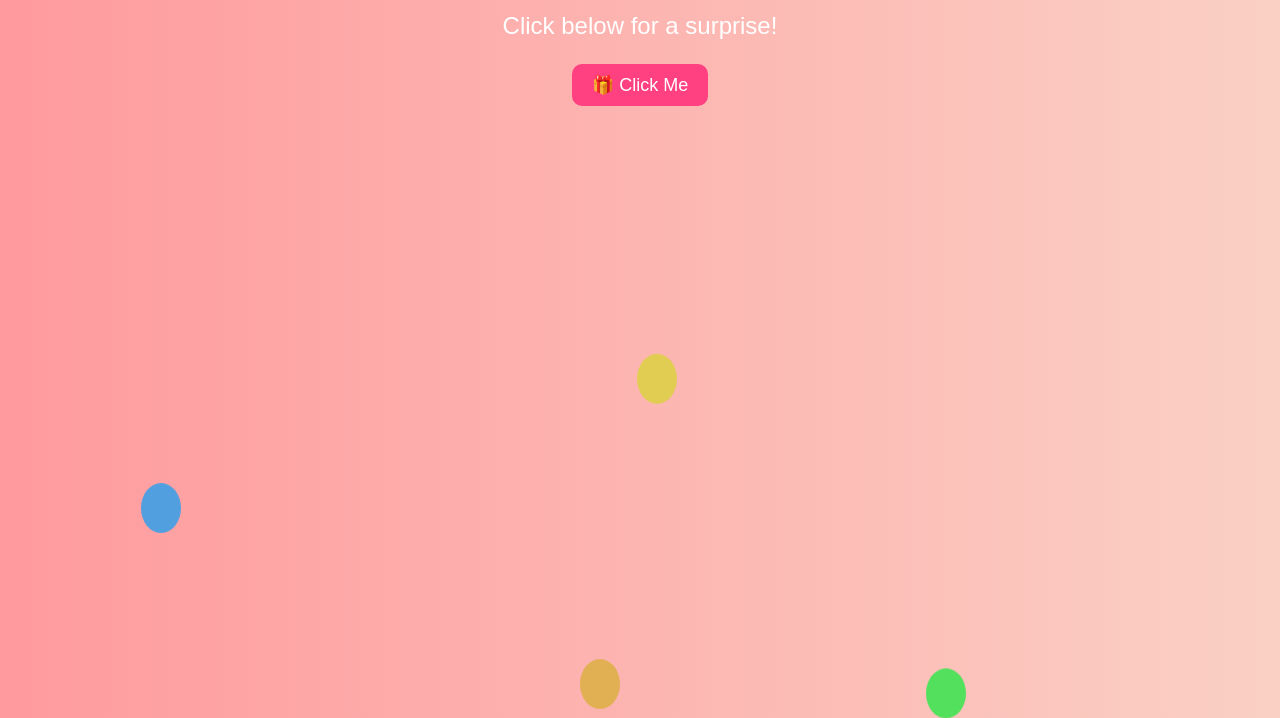
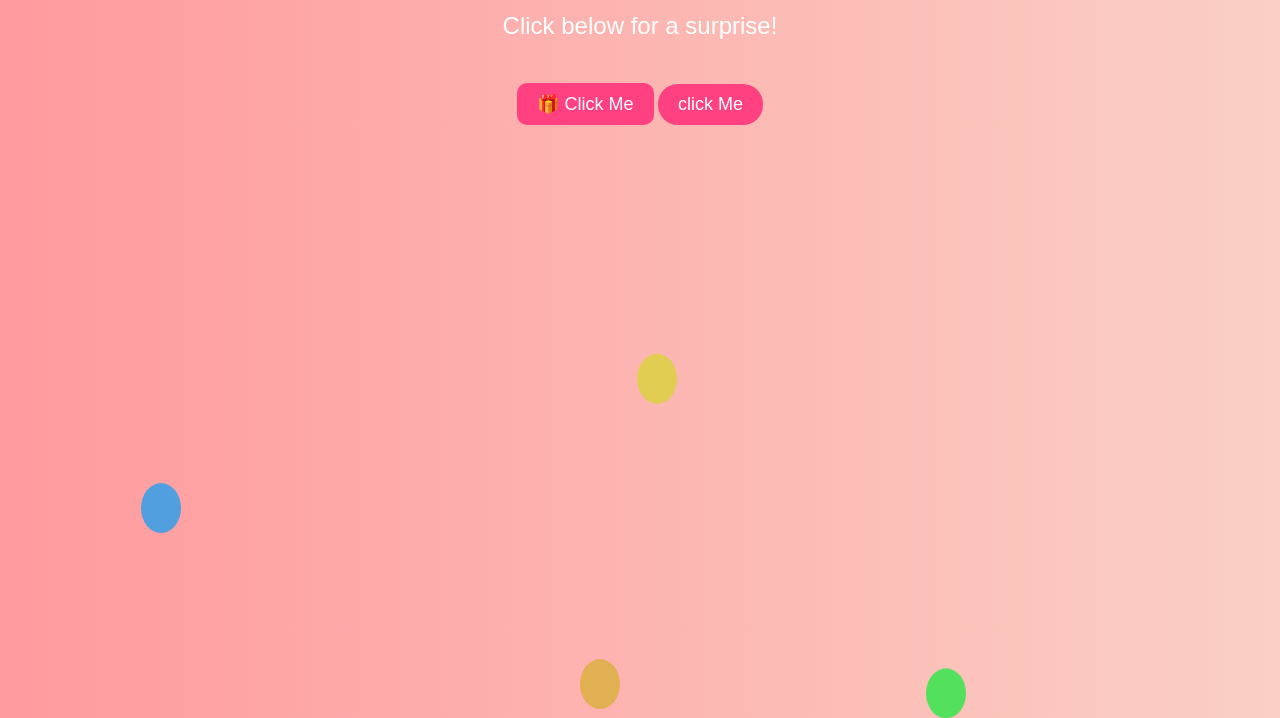
Before and after one commit to dubeypiyush912-star/shivanshbirthday, a plain HTML site: page index.html in a window 1280 px wide. Shown: the part 126-844 px from the top of the page. Drawn offline with Linux system fonts and the light colour scheme.

Commit message:
Update index.html

```diff
--- a/index.html
+++ b/index.html
@@ -64,6 +64,7 @@ button:hover {
 <p id="message">Click below for a surprise!</p>
 
 <button onclick="showWish()">🎁 Click Me</button>
+  <button onclick=<img src="photo.jpg" width="250" style="border-radius: 20px; margin-top:20px;"> click Me</button>
 
 <script>
 function showWish() {
```
